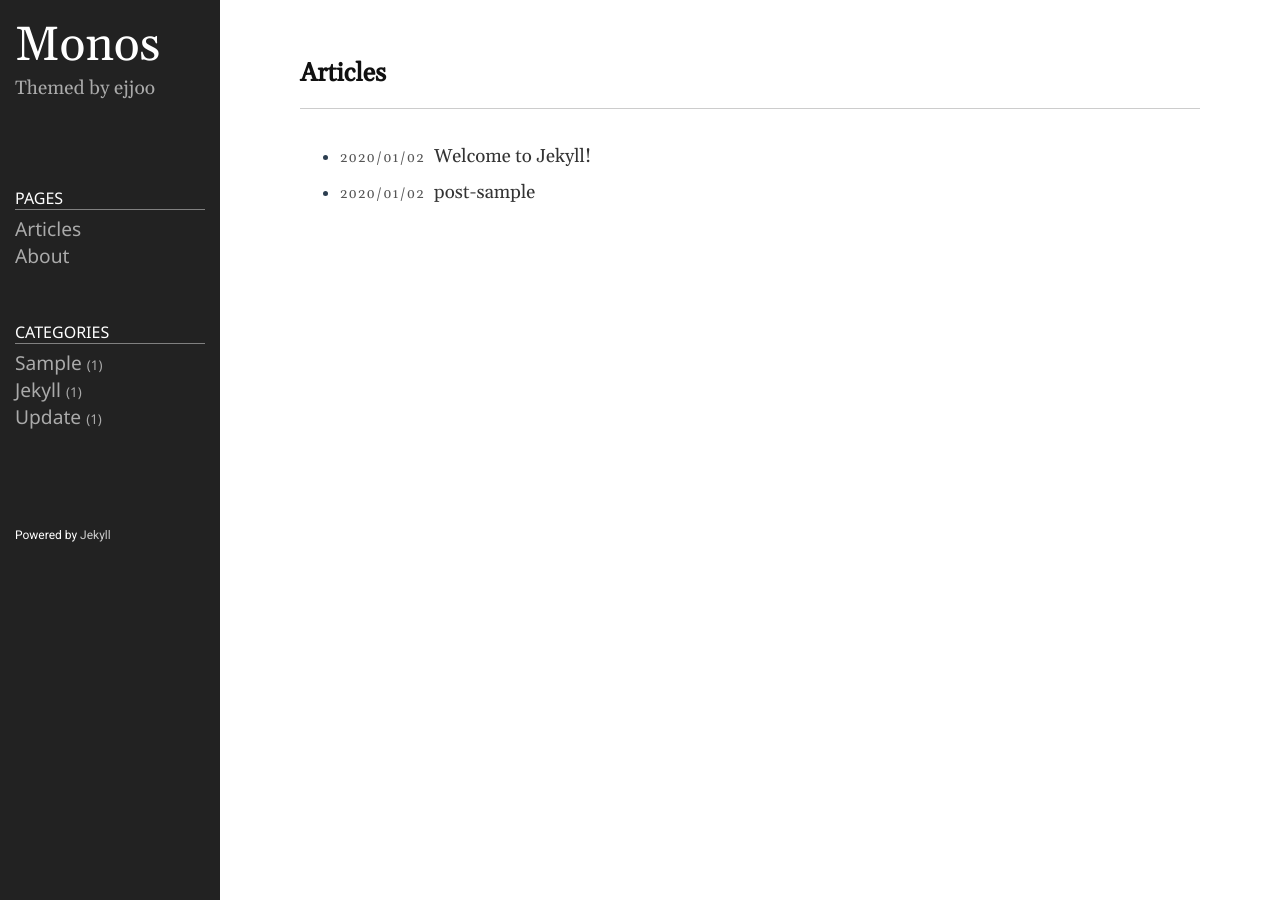
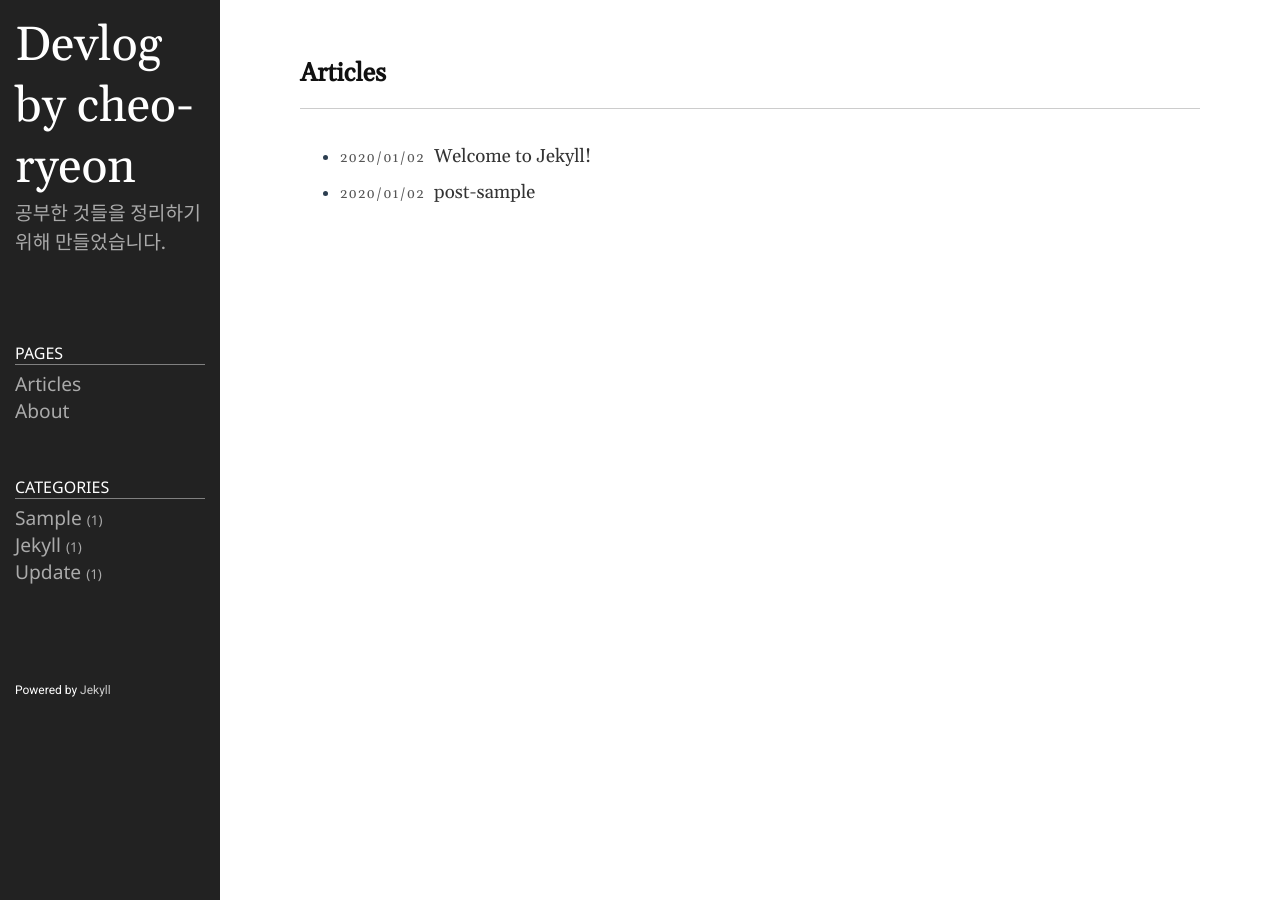
Before and after one commit to sjkwwe/sjkwwe.github.io, a Jekyll site: the page built from index.md, in a window 1280 px wide. Built offline with Jekyll 4.4.1, drawn with Linux system fonts in a browser that asks for light colours.

Commit message:
ch_config

```diff
--- a/_config.yml
+++ b/_config.yml
@@ -18,13 +18,13 @@
 # You can create any custom variable you would like, and they will be accessible
 # in the templates via {{ site.myvariable }}.
 
-title: Monos
-email: ejjoo7994@gmail.com
+title: Devlog by cheo-ryeon
+email: sjkwwe@gmail.com
 description: >- # this means to ignore newlines until "baseurl:"
-  Themed by ejjoo
+  공부한 것들을 정리하기 위해 만들었습니다.
 # baseurl: "/" # the subpath of your site, e.g. /blog
 # url: "http://ejjoo.github.io" # the base hostname & protocol for your site, e.g. http://example.com
-github_username: ejjoo
+github_username: sjkwwe
 highlighter: rouge
 svg:
   optimize: true
```
